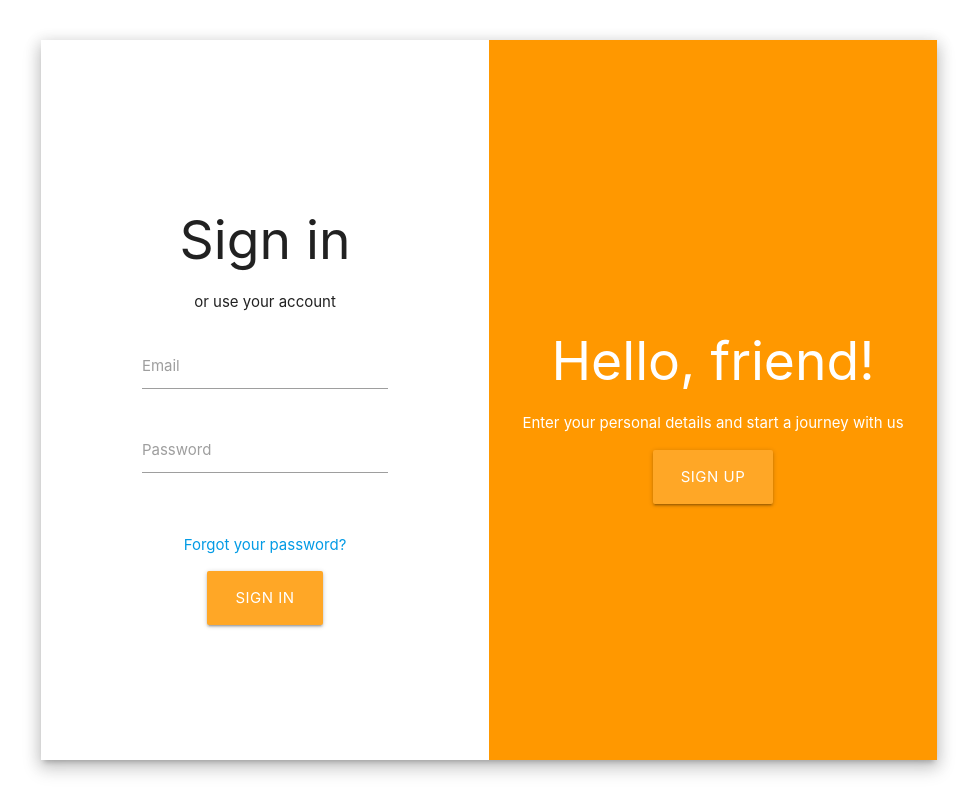
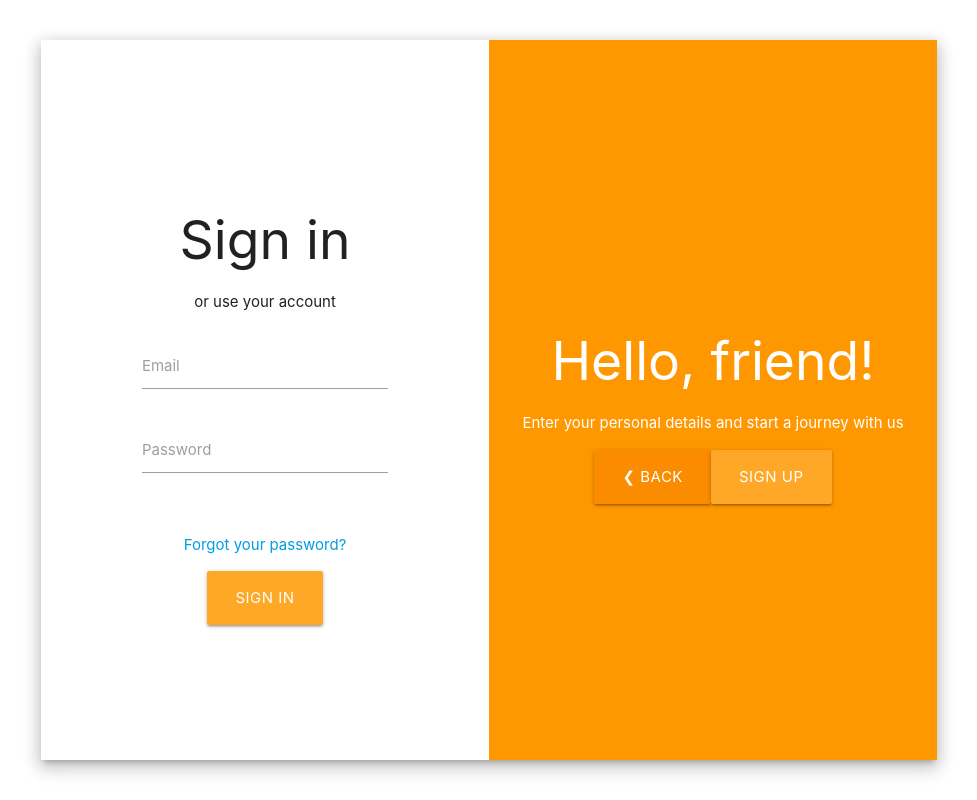
Before and after one commit to GuilhermeCarra/property-search-frontend, a React (Create React App) app: page /login in a window 1280 px wide. Shown: the whole page, without its empty margins (151-1128 px from the left). Built offline with nearby package versions, Linux system fonts and the light colour scheme.

Commit message:
Add button to go back to home

```diff
--- a/src/views/login/Login.js
+++ b/src/views/login/Login.js
@@ -53,10 +53,10 @@ function Login() {
             <div className="section col s12">
               <h2>Hello, friend!</h2>
               <p>Enter your personal details and start a journey with us</p>
+              <Link to="/" className="waves-effect waves-light btn-large orange darken-1">❮ Back</Link>
               <Link to="/login/signup" className="waves-effect waves-light btn-large orange lighten-1">Sign up</Link>
             </div>
           </div>
-
         </div>
       </div>
       {user && <Redirect to='/' />}
--- a/src/views/login/Signup.js
+++ b/src/views/login/Signup.js
@@ -24,6 +24,7 @@ function Signup() {
               <div className="section col s12">
                 <h2>Welcome back!</h2>
                 <p>To keep connected with us please login with your personal info</p>
+                <Link to="/" className="waves-effect waves-light btn-large orange darken-1">❮ Back</Link>
                 <Link to="/login" className="waves-effect waves-light btn-large orange lighten-1">Sign in</Link>
               </div>
             </div>
```
